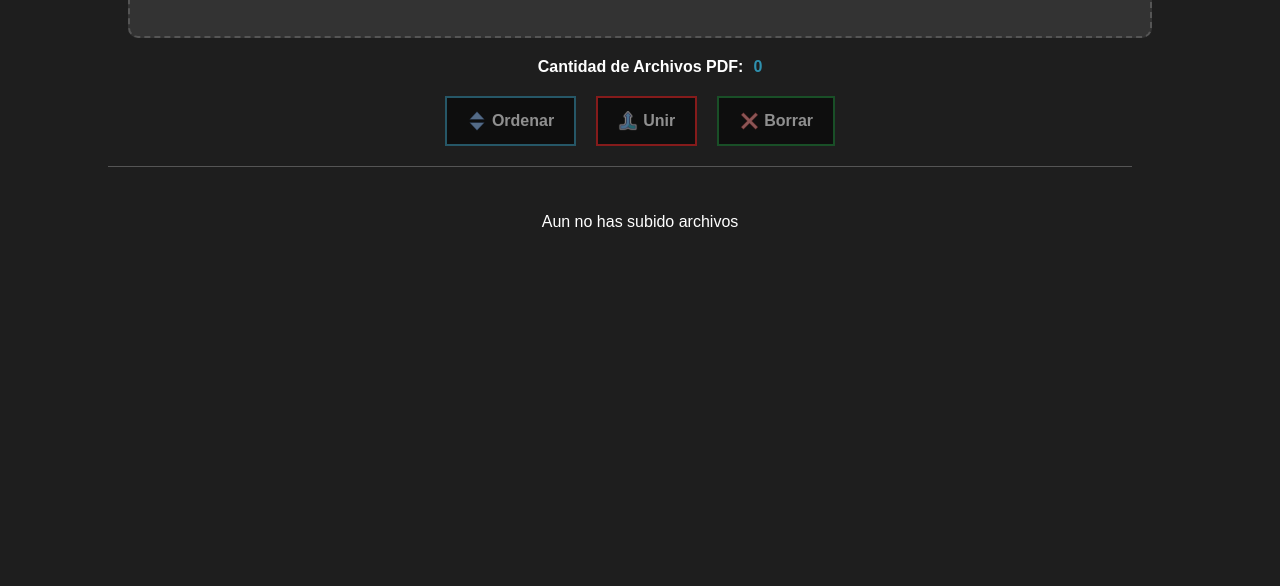
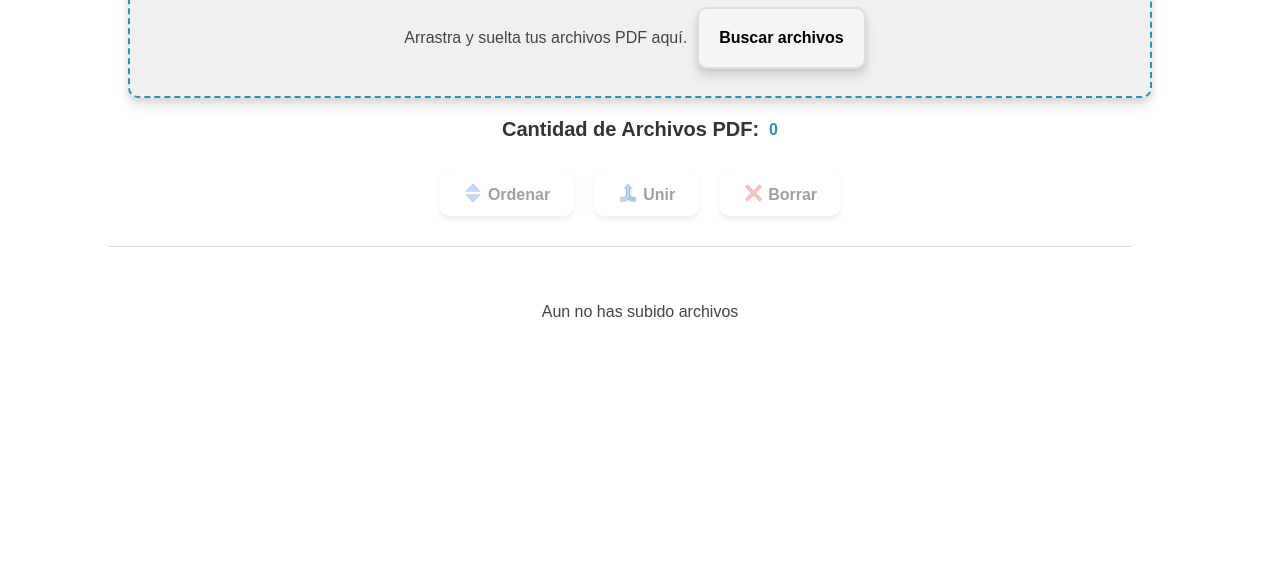
Before and after one commit to Ikaroyo/PDF-Merge, a plain HTML site: page index.html in a window 1280 px wide. Shown: the part 214-800 px from the top of the page. Drawn offline with Linux system fonts and the light colour scheme; a web font is replaced by a local one.

Commit message:
Changed theme and fixed some bugs

```diff
--- a/css/styles.css
+++ b/css/styles.css
@@ -7,14 +7,17 @@
 }
 
 body {
-    background-color: #1e1e1e;
-    color: #fff;
+    background-color: #ffffff;
+    /* Fondo blanco */
+    color: #444;
     font-family: "Anta", sans-serif;
     display: flex;
     flex-direction: column;
     align-items: center;
     height: 100vh;
     margin: 0;
+    padding: 20px;
+    /* Añadido para dar más espacio al contenido */
 }
 
 h1 {
@@ -32,20 +35,24 @@ h1 {
     display: flex;
     justify-content: center;
     align-items: center;
-    border: 2px dashed #555;
+    border: 2px dashed #2f91af;
     border-radius: 10px;
     padding: 50px;
     margin: 20px;
     text-align: center;
-    background-color: #333;
+    background-color: #f0f0f0;
+    /* Color de fondo más claro */
     cursor: pointer;
     width: 80vw;
     height: 15vh;
+    box-shadow: 0 8px 12px rgba(0, 0, 0, 0.1), 0 3px 6px rgba(0, 0, 0, 0.08);
+    transition: background-color 0.3s ease, border-color 0.3s ease, box-shadow 0.3s ease;
 }
 
 #drag-drop-zone:hover {
-    background-color: #444;
-    border-color: #777;
+    background-color: #e0e0e0;
+    /* Cambio de color al pasar el cursor */
+    border-color: #168794;
 }
 
 #file-list {
@@ -71,17 +78,19 @@ h1 {
 
 #file-list ul>li {
     margin-bottom: 10px;
-    background-color: #444;
+    background-color: #f0f0f0;
+    /* Cambio de color */
     padding: 10px 20px;
     text-align: center;
     width: 100%;
     border-radius: 5px;
+    box-shadow: 3px 3px 6px #bcbcbc, -3px -3px 6px #ffffff;
 }
 
 #file-list ul>li:hover {
-    background-color: #777;
+    background-color: #e0e0e0;
+    /* Cambio de color al pasar el cursor */
 }
-
 
 #pdf-list {
     list-style-type: none;
@@ -93,54 +102,27 @@ h1 {
 
 #pdf-list li {
     margin-bottom: 10px;
-    background-color: #444;
+    background-color: #f0f0f0;
+    /* Cambio de color */
     padding: 10px;
     border-radius: 5px;
+    box-shadow: 3px 3px 6px #bcbcbc, -3px -3px 6px #ffffff;
 }
 
 button {
     font-size: 16px;
-    padding: 10px;
+    padding: 12px 24px;
+    /* Aumento del espacio interno */
     text-align: center;
     margin: 10px;
     cursor: pointer;
     font-weight: bold;
-}
-
-#sort-button {
-    display: flex;
-    flex-direction: row;
-    background-color: #000;
-    color: #ffffff;
-    width: auto;
-    height: 50px;
-    border: 2px solid #2f91af;
-    padding: 20px;
-    margin: 10px;
-    cursor: pointer;
-    justify-content: center;
-    align-items: center;
-}
-
-#sort-button:hover {
-    background-color: #2f91af;
-}
-
-
-
-#merge-button {
-    display: flex;
-    flex-direction: row;
-    background-color: #000;
-    border: 2px solid #ec1a1a;
-    color: #ffffff;
-    width: auto;
-    height: 50px;
-    padding: 20px;
-    margin: 10px;
-    cursor: pointer;
-    justify-content: center;
-    align-items: center;
+    border: none;
+    border-radius: 10px;
+    /* Aumento del radio de borde */
+    box-shadow: 0 4px 6px rgba(0, 0, 0, 0.1), 0 1px 3px rgba(0, 0, 0, 0.08);
+    /* Sombra más suave */
+    transition: background-color 0.3s ease, box-shadow 0.3s ease;
 }
 
 .buttons {
@@ -157,51 +139,58 @@ button img {
     margin-right: 5px;
 }
 
-#merge-button:hover {
-    background-color: #ec1a1a;
-}
-
 .disabled {
     opacity: 0.5;
     cursor: not-allowed;
     pointer-events: none;
-
 }
 
+#merge-button,
+#sort-button,
 #delete-button {
-    display: flex;
-    flex-direction: row;
-    background-color: #000;
-    color: #ffffff;
-    width: auto;
-    height: 50px;
-    border: 2px solid #168031;
-    padding: 20px;
-    margin: 10px;
-    cursor: pointer;
-    justify-content: center;
-    align-items: center;
+    background-color: #ffffff;
+    color: #444;
 }
 
+#merge-button:hover,
+#sort-button:hover,
 #delete-button:hover {
-    background-color: #168031;
+    background-color: #f5f5f5;
+    /* Cambio de color al pasar el cursor */
+    box-shadow: 0 8px 12px rgba(0, 0, 0, 0.1), 0 3px 6px rgba(0, 0, 0, 0.08);
+    /* Sombra más pronunciada */
+}
+
+#merge-button img,
+#sort-button img,
+#delete-button img {
+    vertical-align: text-bottom;
+    /* Ajuste para centrar verticalmente la imagen */
 }
 
 hr {
     border: none;
-    border-top: 1px solid #555;
+    border-top: 1px solid #ddd;
+    /* Color de línea más claro */
     width: 80vw;
-    margin: 10px 0;
+    margin: 20px 0;
+    /* Mayor espacio alrededor de la línea */
 }
 
 h2 {
     display: flex;
     justify-content: center;
     align-items: center;
-    margin: 10px;
+    margin: 20px 0;
+    /* Mayor espacio alrededor del título */
     padding: 0;
     width: 100%;
-    font-size: 16px;
+    font-size: 20px;
+    /* Tamaño de fuente más grande */
+    font-weight: bold;
+    /* Texto en negrita */
+    color: #333;
+    /* Color de texto más oscuro */
 }
 
 #pdf-count {
@@ -216,7 +205,8 @@ h2 {
     display: flex;
     justify-content: center;
     align-items: center;
-    margin-top: 10px;
+    margin-top: 20px;
+    /* Mayor espacio entre el título y el logo */
     padding: 0;
     width: 100%;
 }
@@ -229,11 +219,21 @@ h2 {
     display: flex;
     justify-content: center;
     align-items: center;
-    margin-top: 10px;
-    padding: 10px;
-    background-color: #fff;
+    margin-top: 20px;
+    /* Mayor espacio entre el título y la carga de archivos */
+    padding: 20px;
+    /* Mayor espacio interno */
+    background-color: #f5f5f5;
+    /* Color de fondo más claro */
+    border: 2px solid #ddd;
+    /* Borde más claro */
+    border-radius: 10px;
+    /* Radio de borde */
+    box-shadow: 0 8px 12px rgba(0, 0, 0, 0.1), 0 3px 6px rgba(0, 0, 0, 0.08);
+    /* Sombra más pronunciada */
 }
 
 #load-files:hover {
-    background-color: #c4c4c4;
+    background-color: #e0e0e0;
+    /* Cambio de color al pasar el cursor */
 }
--- a/js/script.js
+++ b/js/script.js
@@ -123,14 +123,18 @@ class PDFManager {
     const pdfDataUri = await pdfDoc.saveAsBase64({ dataUri: true });
     const data_pdf = pdfDataUri.substring(pdfDataUri.indexOf(",") + 1);
 
-    this.downloadPDF(data_pdf);
-  }
+    // Generamos el nombre del archivo usando la fecha y hora actual
+    const fileName = new Date().toISOString().slice(0, 19).replace("T", "-");
 
-  downloadPDF(data) {
-    const link = document.createElement("a");
-    link.href = `data:application/pdf;base64,${data}`;
-    link.download = new Date().toISOString().slice(0, 19).replace("T", "-");
-    link.click();
+    // Solicitamos al usuario que elija la ubicación donde guardar el archivo PDF
+    const fileHandle = await window.showSaveFilePicker({
+      suggestedName: `${fileName}.pdf`,
+    });
+
+    const writableStream = await fileHandle.createWritable();
+    const encoder = new TextEncoder();
+    await writableStream.write(encoder.encode(atob(data_pdf)));
+    await writableStream.close();
   }
 
   deleteAllFiles() {
```
